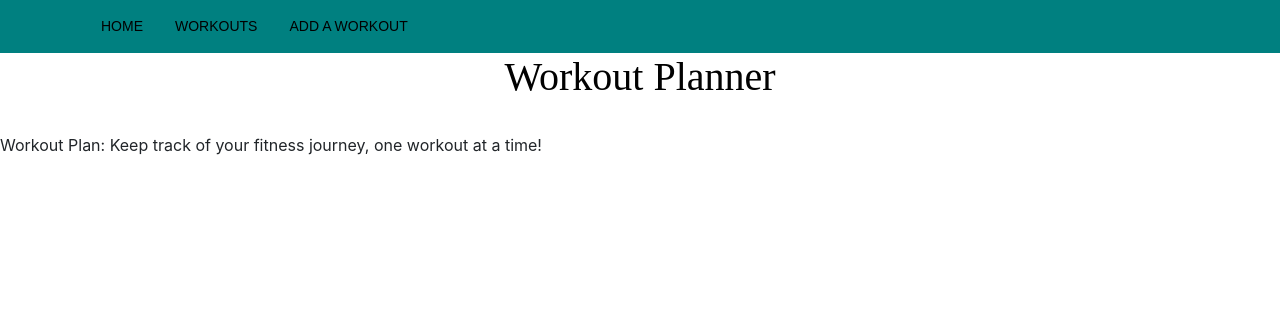
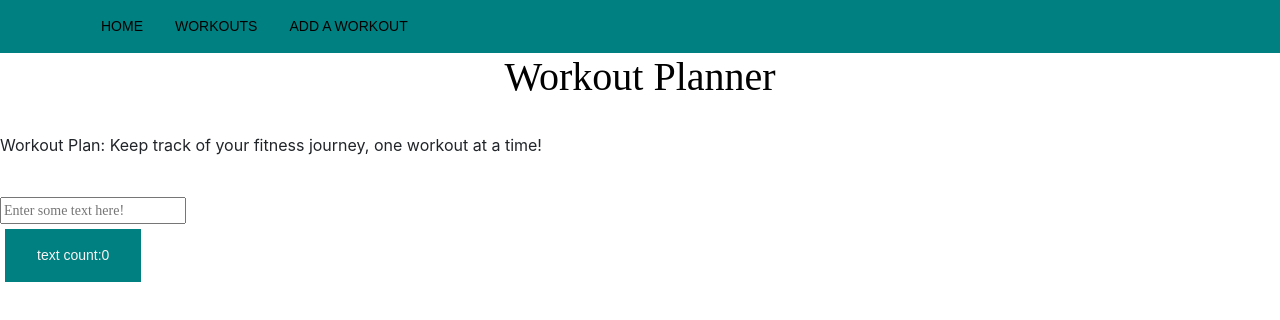
Before and after one commit to Oscar-Ore007/workout_plan-frontend, a React (Create React App) app: page / in a window 1280 px wide. Shown: the top 320 px of the page. Built offline with nearby package versions, Linux system fonts and the light colour scheme; no server answers.

Commit message:
coding challenge

```diff
--- a/src/components/Home.js
+++ b/src/components/Home.js
@@ -1,4 +1,5 @@
 import React from 'react';
+import NewFeature from './NewFeature';
 
 
 const Home = (props) => {
@@ -7,6 +8,7 @@ const Home = (props) => {
         <br></br>
         <p>Workout Plan: Keep track of your fitness journey, one workout at a time! </p>
         <br></br>
+        <NewFeature />
         </div>
     )
 }
--- /dev/null
+++ b/src/components/NewFeature.js
@@ -0,0 +1,21 @@
+import React , {useState} from 'react'
+
+
+
+const NewFeature = () => {
+    let [textCount, setTextCount] = useState(0);
+
+    return (
+        <div>
+            <input type='text'
+                onChange={(e) => setTextCount(e.target.value.length)}
+                placeholder='Enter some text here!'
+                ></input>
+                <br></br>
+                <button>text count:{textCount}</button>
+
+        </div>
+    )
+}
+
+export default NewFeature;
--- a/src/containers/WorkoutsContainer.js
+++ b/src/containers/WorkoutsContainer.js
@@ -6,6 +6,7 @@ import WorkoutInput from '../components/WorkoutInput'
 import Workouts from '../components/Workouts'
 import Workout from '../components/Workout'
 import Home from '../components/Home'
+import NewFeature from '../components/NewFeature'
 
 
 
@@ -21,6 +22,7 @@ class WorkoutsContainer extends React.Component {
             <div className="body">
                 <Switch>
                     <Route exact path='/' component={Home}/>
+                    <Route path ='/NewFeature'component={NewFeature} />
                     <Route path='/workouts/new' component={WorkoutInput}/>
                     <Route path='/workouts/:id' render={(routerProps) => <Workout {...routerProps} workouts={this.props.workouts}/>}/>
                     <Route path='/workouts' render={(routerProps) => <Workouts {...routerProps} workouts={this.props.workouts}/>}/>
```
Also changed, not shown: 1 other file (tests, documents, lock files or other folders).
